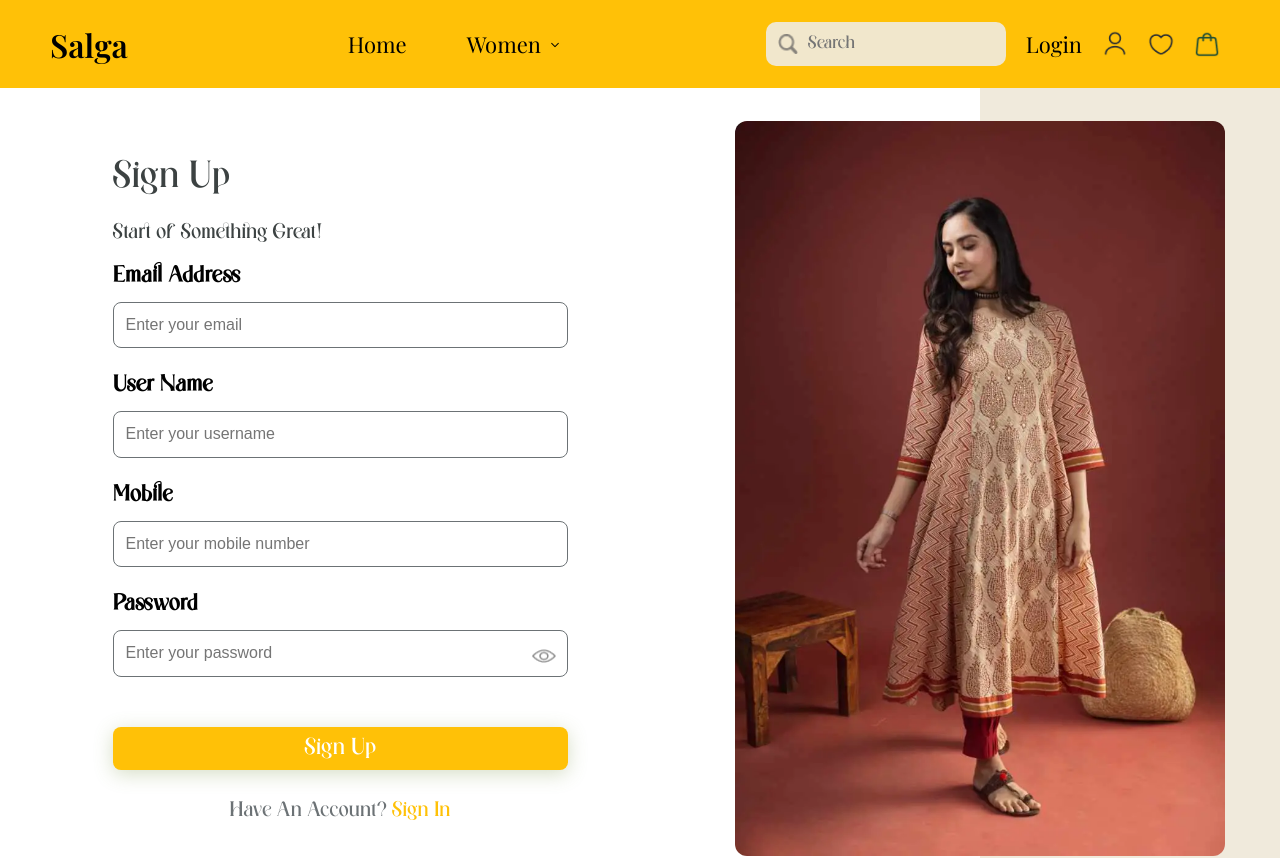
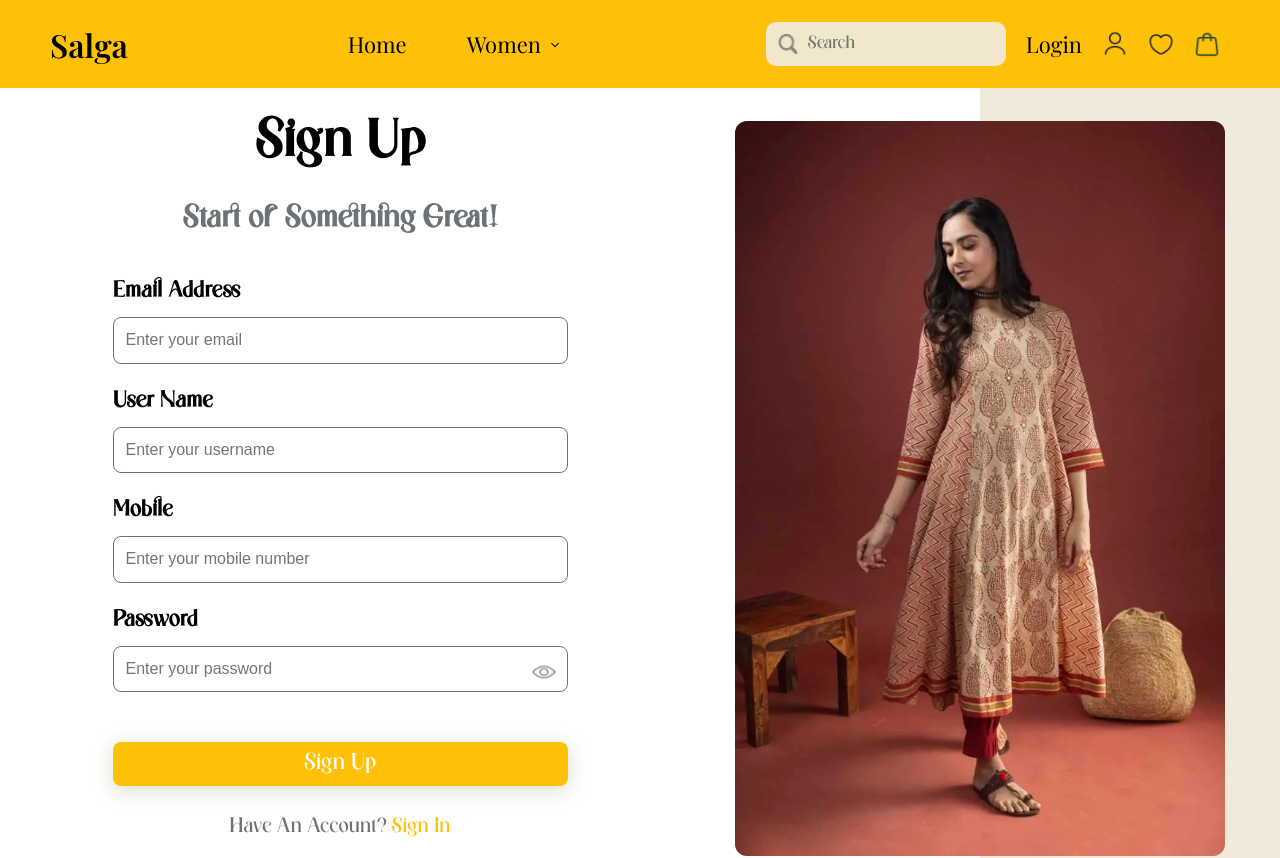
Before and after one commit to Fuchsius/HouseOfSalga, a React (Create React App) app in the folder frontend/: page /signup in a window 1280 px wide. Shown: the top 858 px of the page. Built offline with nearby package versions, Linux system fonts and the light colour scheme; a web font is replaced by a local one.

Commit message:
personal information updated

```diff
--- a/frontend/src/Pages/PersonalInformations/PersonalInformation.css
+++ b/frontend/src/Pages/PersonalInformations/PersonalInformation.css
@@ -48,7 +48,7 @@
 
 }
 
-.form-title {
+.form-title1{
   width: 378px;
   font-family: "Wilkysta", sans-serif;
   font-size: 36px;
@@ -58,7 +58,7 @@
   text-align: left;
 }
 
-.form-subtitle {
+.form-subtitle1{
   font-size: 20px;
   color: #3C4242;
   margin: 0 0 10px 0;
--- a/frontend/src/Pages/PersonalInformations/PersonalInformation.jsx
+++ b/frontend/src/Pages/PersonalInformations/PersonalInformation.jsx
@@ -49,8 +49,8 @@ const PersonalInformation = () => {
           <div className="main-content">
             {/* Form title above the form section */}
             <div className="form-container">
-              <h1 className="form-title">Personal Information</h1>
-              <p className="form-subtitle">Add Address</p>
+              <h1 className="form-title1">Personal Information</h1>
+              <p className="form-subtitle1">Add Address</p>
 
               <div className="form-section">
                 <div className="form">
```
